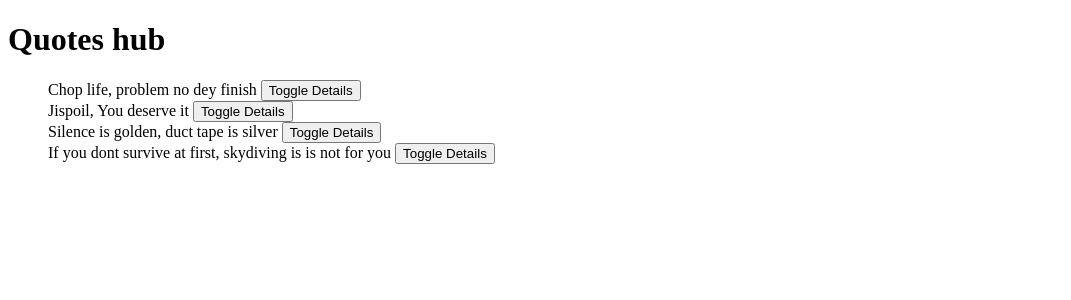
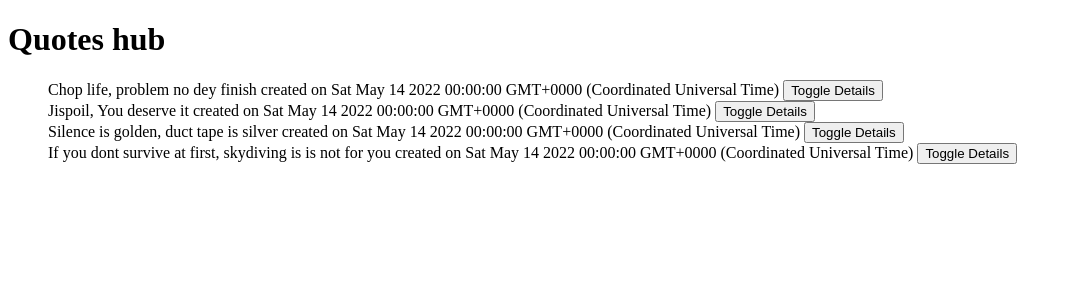
Before and after one commit to Nyambura23/Quote-hub, an Angular app: page / in a window 1280 px wide. Shown: the top 300 px of the page, without its empty margins (0-1071 px from the left). Built offline with nearby package versions, Linux system fonts and the light colour scheme.

Commit message:
add goal creation date

```diff
--- a/src/app/quote.ts
+++ b/src/app/quote.ts
@@ -1,6 +1,6 @@
 export class Quote {
 showDescription: boolean;
-constructor(public id: number, public name: string,public description: string){
+constructor(public id: number, public name: string,public description: string, public creationDate: Date){
   this.showDescription=false;
 }
 
--- a/src/app/quote/quote.component.html
+++ b/src/app/quote/quote.component.html
@@ -2,7 +2,7 @@
   <h1>Quotes hub</h1>
   <ul>
     <div *ngFor='let quote of quotes;let i = index'>
-      {{quote.name}}
+      {{quote.name}} created on {{quote.creationDate}}
       <button (click)='toggleDetails(i)'>Toggle Details</button>
       <app-quote-detail *ngIf='quote.showDescription' [quote]='quote'></app-quote-detail>
     </div>
--- a/src/app/quote/quote.component.ts
+++ b/src/app/quote/quote.component.ts
@@ -9,10 +9,10 @@ import { Quote } from '../quote';
 export class QuoteComponent implements OnInit {
 
   quotes:Quote[] = [
-    new Quote(1, 'Chop life, problem no dey finish', 'The streets'),
-    new Quote(2, 'Jispoil, You deserve it', 'A Kenyan Proverb'),
-    new Quote(3, 'Silence is golden, duct tape is silver',' Case Files'),
-    new Quote(4, 'If you dont survive at first, skydiving is is not for you', 'Wise man'),
+    new Quote(1, 'Chop life, problem no dey finish', 'The streets', new Date(2022,4,14)),
+    new Quote(2, 'Jispoil, You deserve it', 'A Kenyan Proverb', new Date(2022,4,14)),
+    new Quote(3, 'Silence is golden, duct tape is silver',' Case Files', new Date(2022,4,14)),
+    new Quote(4, 'If you dont survive at first, skydiving is is not for you', 'Wise man',new Date(2022,4,14)),
     ];
 
     toggleDetails(index: any){
```
